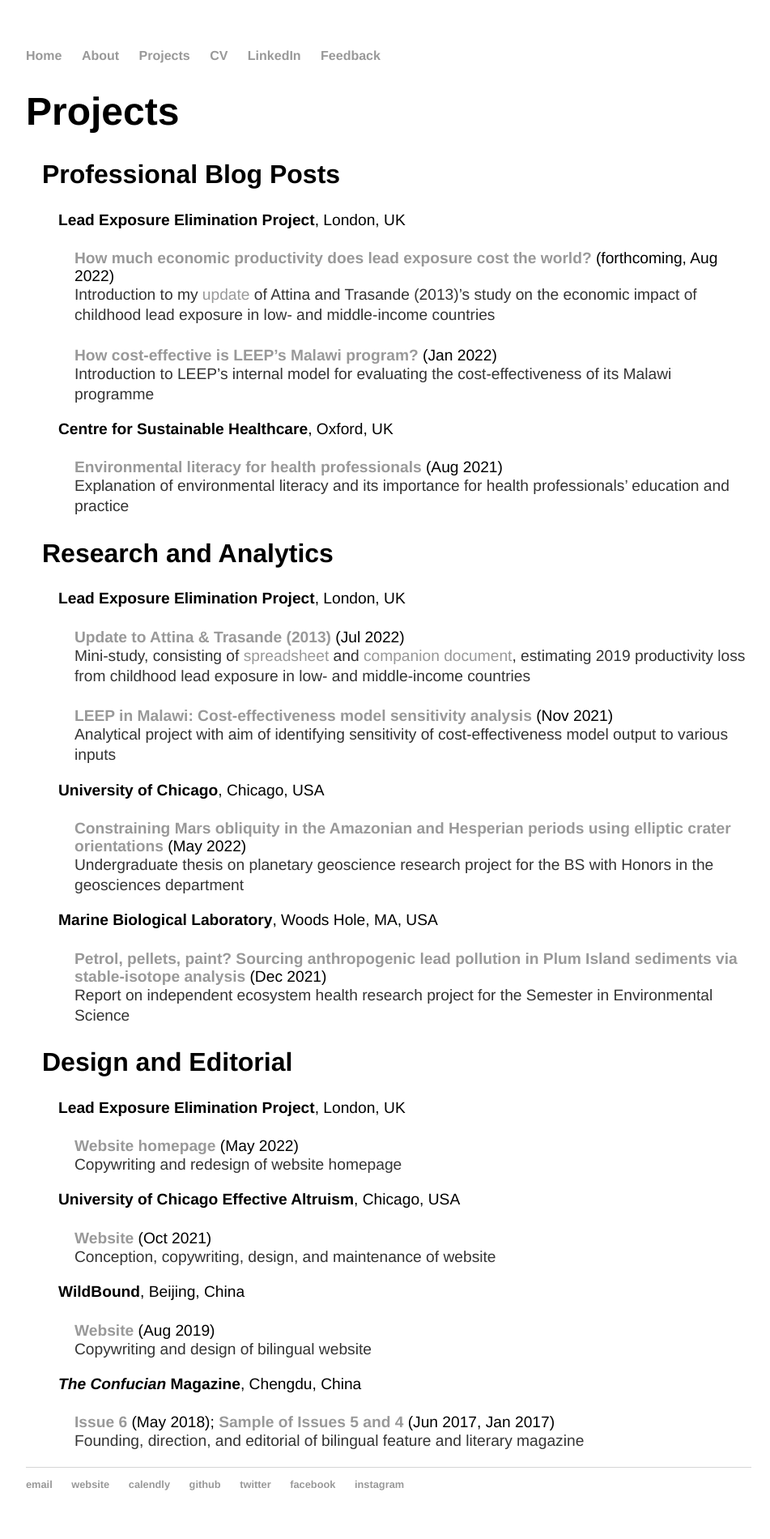
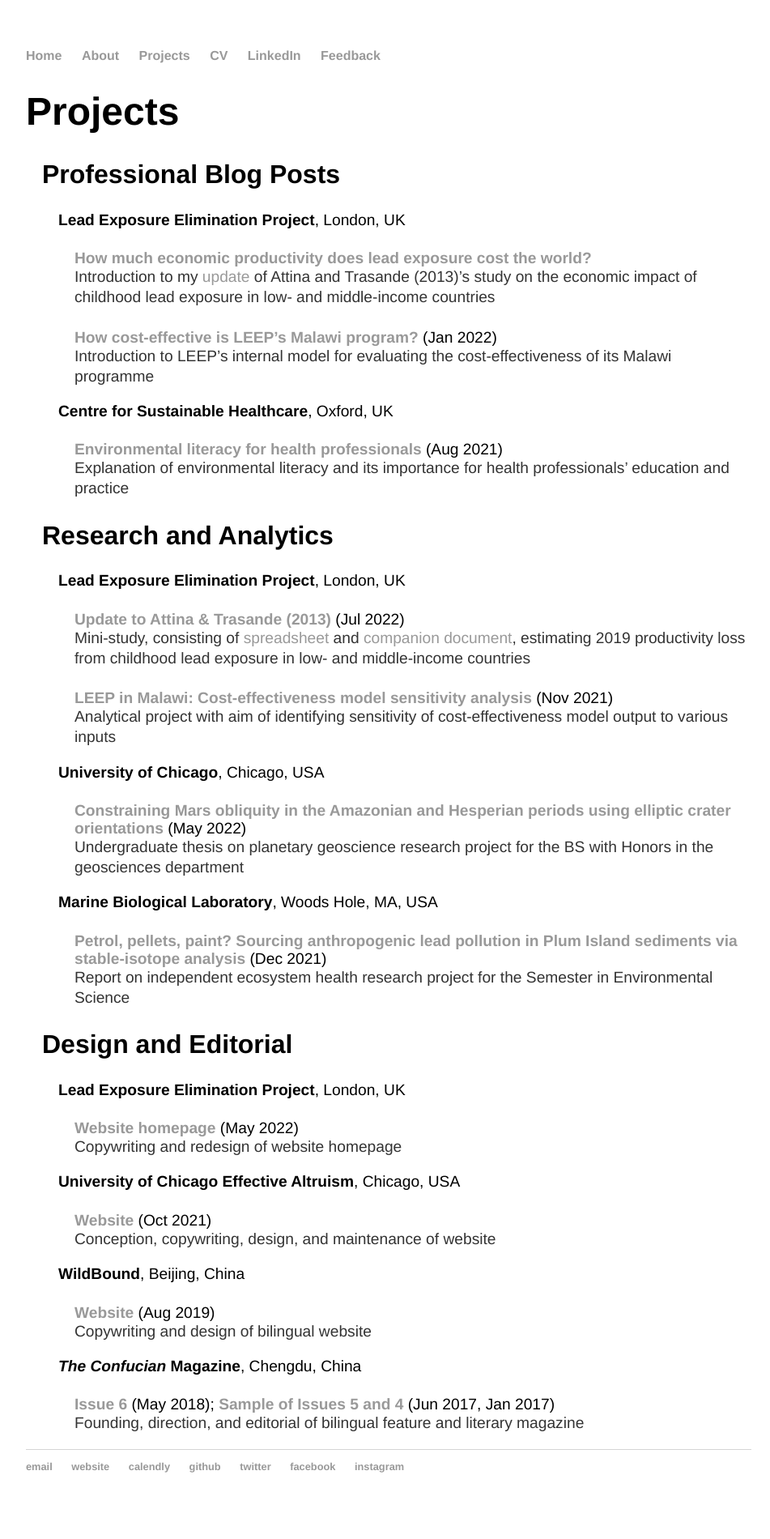
Before and after one commit to y-james-hu/y-james-hu.github.io, a Jekyll site: the page built from projects/index.html, in a window 1280 px wide. Shown: the whole page at 81% size, without its empty margins (160-1111 px from the left). Built offline with Jekyll 4.4.1, drawn with Linux system fonts in a browser that asks for light colours; after the commit the page ends 1878 px from its top, so only the background shows below that.

Commit message:
Update index.html

```diff
--- a/projects/index.html
+++ b/projects/index.html
@@ -8,7 +8,7 @@
 
     <h3 style="margin-left: 40px">Lead Exposure Elimination Project<span style="font-weight:normal">, London, UK</span></p>
 
-      <h4 style="margin-left: 60px"><a href = "#">How much economic productivity does lead exposure cost the world?</a><span style="font-weight:normal"> (forthcoming, Aug 2022)</span></h4>
+      <h4 style="margin-left: 60px"><a href = "https://leadelimination.org/economic-productivity-lead-exposure/">How much economic productivity does lead exposure cost the world?</a><span style="font-weight:normal"></span></h4>
       <p style="margin-left: 60px">Introduction to my <a href = "#update">update</a> of Attina and Trasande (2013)’s study on the economic impact of childhood lead exposure in low- and middle-income countries</p>
 
       <h4 style="margin-left: 60px"><a href = "https://leadelimination.org/malawi_cost-effectiveness_intro/">How cost-effective is LEEP’s Malawi program?</a><span style="font-weight:normal"> (Jan 2022)</span></h4>
```
